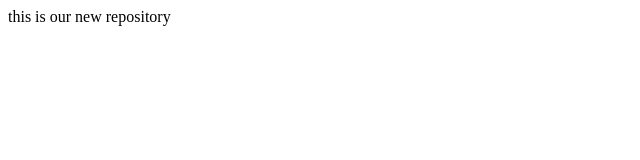
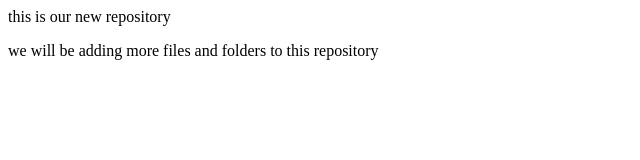
Before and after one commit to PrajwalKatoch22/Local_Repo, a plain HTML site: page index.html in a window 1280 px wide. Shown: the whole page, without its empty margins (0-640 px from the left). Drawn offline with Linux system fonts and the light colour scheme.

Commit message:
Added new feature

```diff
--- a/index.html
+++ b/index.html
@@ -1 +1,2 @@
 <p> this is our new repository </p>
+<p> we will be adding more files and folders to this repository </p>
```
